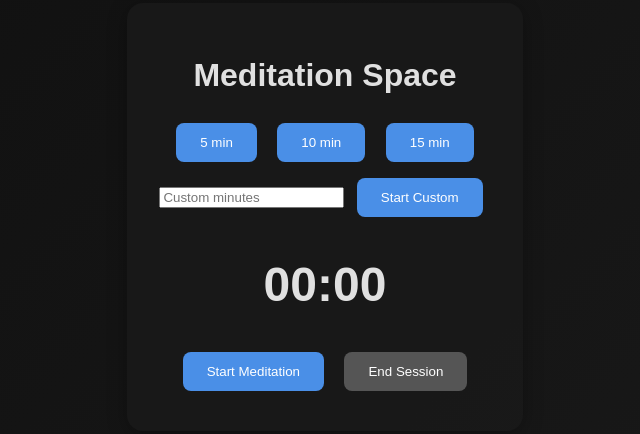
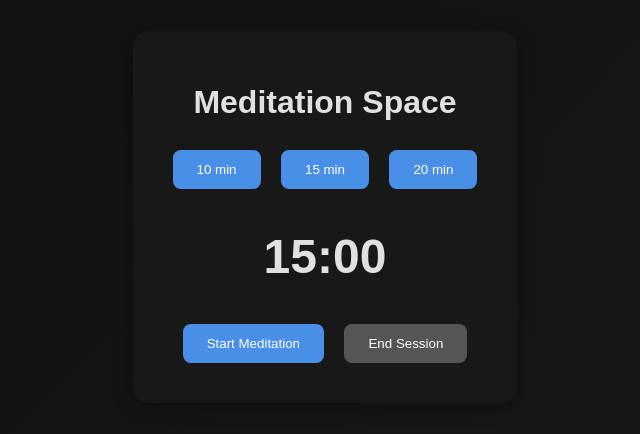
Before and after one commit to hmhorizonit/horizon-medidate, a website built with Vite: page index.html in a window 1280 px wide. Shown: the part 183-617 px from the top of the page, without its empty margins (315-955 px from the left). Built offline with nearby package versions, Linux system fonts and the light colour scheme.

Commit message:
Update index.html

```diff
--- a/index.html
+++ b/index.html
@@ -10,16 +10,12 @@
     <div class="container">
         <h1>Meditation Space</h1>
         <div class="timer-controls">
-            <button data-minutes="5">5 min</button>
-            <button data-minutes="10">10 min</button>
-            <button data-minutes="15">15 min</button>
-        </div>
-        <div class="custom-time">
-            <input type="number" id="custom-minutes" placeholder="Custom minutes">
-            <button id="start-custom">Start Custom</button>
+            <button class="timer-option" data-minutes="10">10 min</button>
+            <button class="timer-option active" data-minutes="15">15 min</button>
+            <button class="timer-option" data-minutes="20">20 min</button>
         </div>
         <div class="timer-display">
-            <span id="time">00:00</span>
+            <span id="time">15:00</span>
         </div>
         <div class="controls">
             <button id="start-btn">Start Meditation</button>
```
